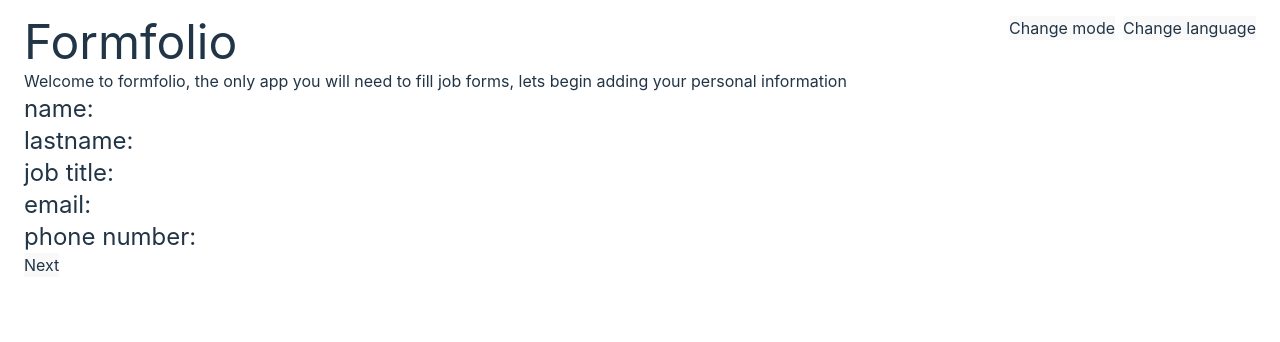
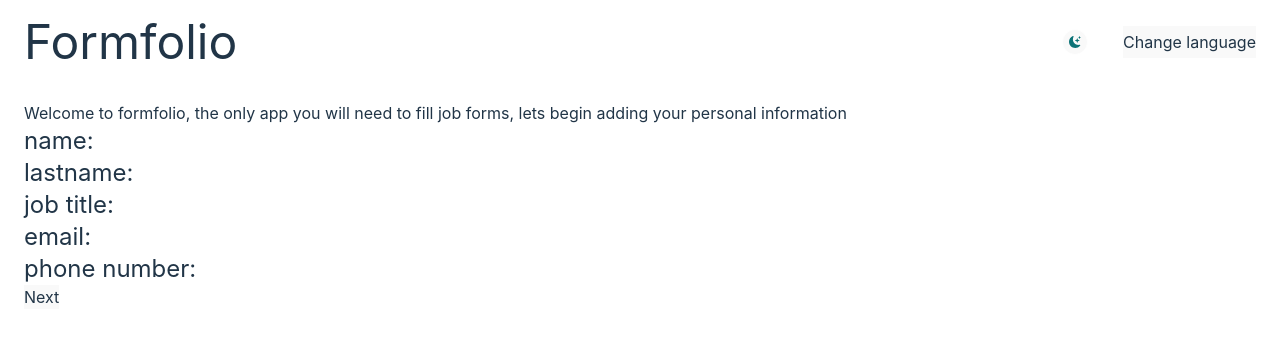
Before and after one commit to ewa1do/formfolio, a React (Vite) app in the folder webapp/: page / in a window 1280 px wide. Shown: the top 342 px of the page. Built offline with nearby package versions, Linux system fonts and the light colour scheme.

Commit message:
creating ModeButton component

```diff
--- a/webapp/src/components/Home/Skills.tsx
+++ b/webapp/src/components/Home/Skills.tsx
@@ -1,4 +1,3 @@
-import { useEffect } from 'react'
 import { LOCALSTORAGE_KEYS } from '../../models'
 import Utils from '../../utils'
 import { Title } from '../UI/Title'
--- /dev/null
+++ b/webapp/src/components/UI/ModeButton.tsx
@@ -0,0 +1,42 @@
+import { useState } from 'react'
+import { BsFillSunFill, BsFillMoonStarsFill } from 'react-icons/bs'
+import classes from './modebutton.module.css'
+
+export function ModeButton() {
+    const [isModeChanged, setIsModeChanged] = useState<boolean>(false)
+
+    function toggleDarkLightMode(
+        e: React.MouseEvent<HTMLButtonElement, MouseEvent>
+    ) {
+        setIsModeChanged((prevState) => !prevState)
+
+        const button = (e.target as HTMLButtonElement).closest('button')
+
+        if (!isModeChanged) {
+            button?.classList.remove(classes.moveToLeft)
+            button?.classList.add(classes.moveToRight)
+        } else {
+            button?.classList.remove(classes.moveToRight)
+            button?.classList.add(classes.moveToLeft)
+        }
+    }
+
+    return (
+        <div className={classes.div}>
+            <button className={classes.button}>
+                <i
+                    className={`text-xs ${
+                        !isModeChanged ? 'text-aqua-100' : 'text-orange-700'
+                    }`}
+                    onClick={toggleDarkLightMode}
+                >
+                    {!isModeChanged ? (
+                        <BsFillMoonStarsFill />
+                    ) : (
+                        <BsFillSunFill />
+                    )}
+                </i>
+            </button>
+        </div>
+    )
+}
--- a/webapp/src/components/UI/Navbar.tsx
+++ b/webapp/src/components/UI/Navbar.tsx
@@ -1,10 +1,12 @@
+import { ModeButton } from './ModeButton'
+
 export function Navbar() {
     return (
-        <nav className="flex justify-between items-start">
+        <nav className="flex justify-between items-center mb-8">
             <h1>Formfolio</h1>
 
-            <div className="">
-                <button className="mx-2">Change mode</button>
+            <div className="flex">
+                <ModeButton />
                 <button>Change language</button>
             </div>
         </nav>
--- /dev/null
+++ b/webapp/src/components/UI/modebutton.module.css
@@ -0,0 +1,23 @@
+.div {
+    border: 2px solid white;
+    padding: 1px;
+    border-radius: 20px;
+    width: 4rem;
+    height: 2rem;
+}
+
+.button {
+    border: 1px solid white;
+    border-radius: 50%;
+    padding: 6px;
+}
+
+.moveToRight {
+    transform: translateX(124%);
+    transition: all 0.3s ease;
+}
+
+.moveToLeft {
+    transform: translateX(0%);
+    transition: all 0.3s ease;
+}
```
